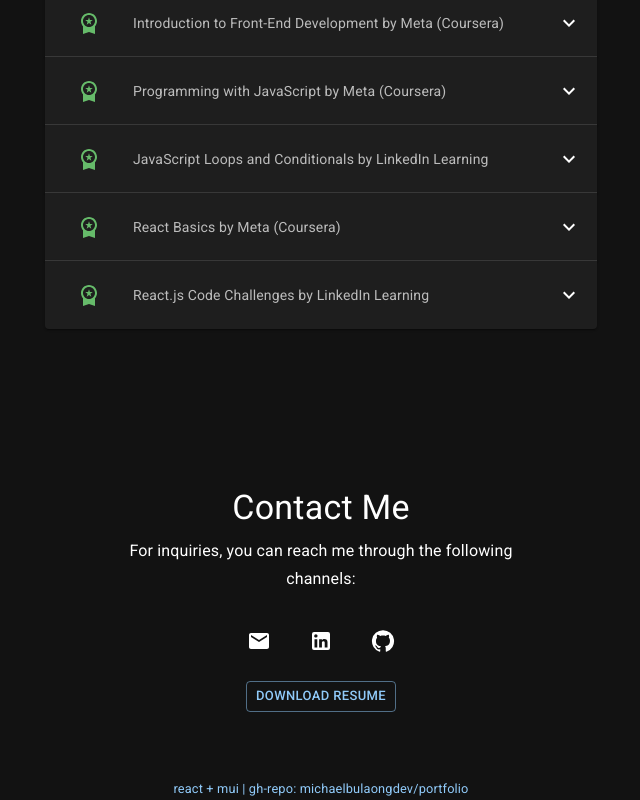
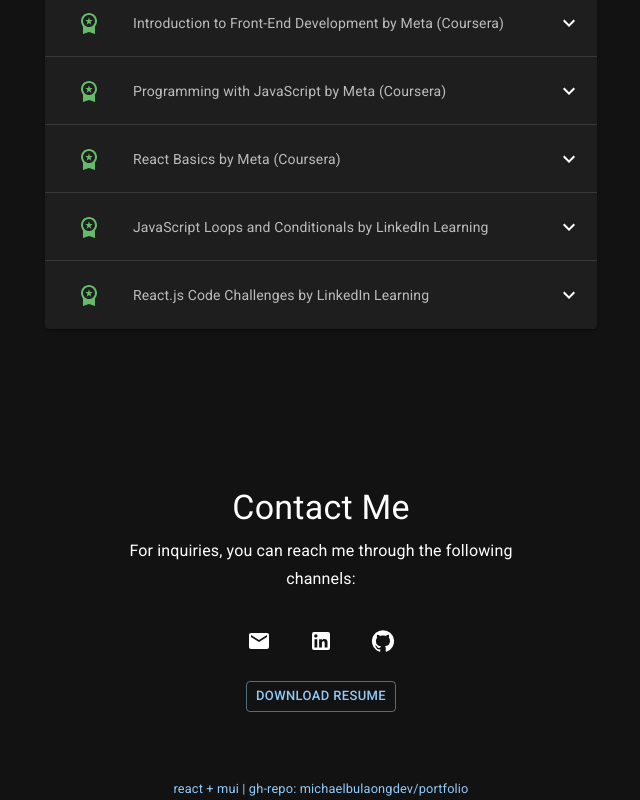
Before and after one commit to michaelbulaongdev/portfolio-old, a React (Create React App) app: page / in a window 1280 px wide. Shown: the part 2233-3033 px from the top of the page, without its empty margins (319-959 px from the left). Built offline with nearby package versions, Linux system fonts and the light colour scheme.

Commit message:
Update lists.js

```diff
--- a/src/components/lists.js
+++ b/src/components/lists.js
@@ -71,14 +71,14 @@
 		link: 'https://www.coursera.org/account/accomplishments/certificate/KSTB3NHYL7Z7',
 	},
 	{
+		title: 'React Basics by Meta (Coursera)',
+		image: 'https://i.imgur.com/NFWxSkp.png',
+		link: 'https://www.coursera.org/account/accomplishments/certificate/YVRFURJ6LV29',
+	},
+	{
 		title: 'JavaScript Loops and Conditionals by LinkedIn Learning',
 		image: 'https://i.imgur.com/4CYBZ6W.png',
 		link: 'https://www.linkedin.com/learning/certificates/7cfb8768f26a2ee45bcfbadb4d84b5f9e2764661824a500b75a98a418f9a2435',
-	},
-	{
-		title: 'React Basics by Meta (Coursera)',
-		image: 'https://i.imgur.com/NFWxSkp.png',
-		link: 'https://www.coursera.org/account/accomplishments/certificate/YVRFURJ6LV29',
 	},
 	{
 		title: 'React.js Code Challenges by LinkedIn Learning',
```
